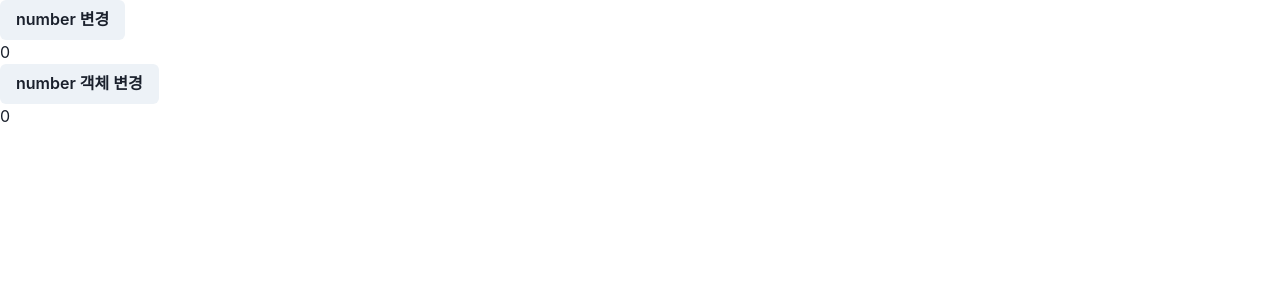
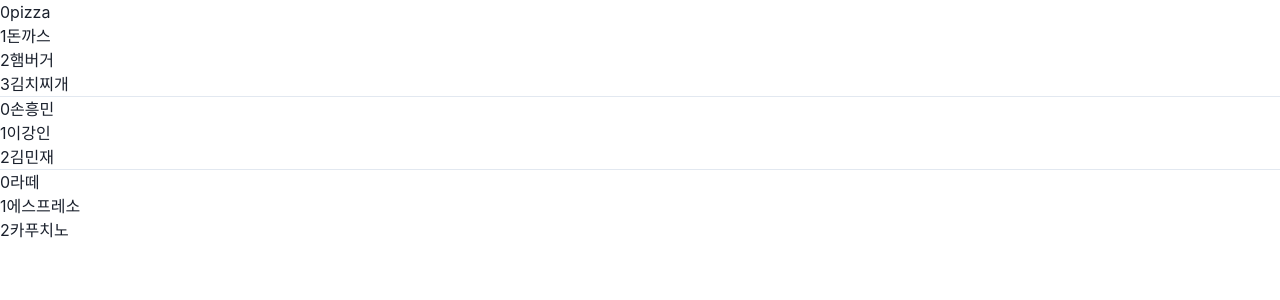
Before and after one commit to Nighteast/react20231031, a React (Create React App) app: page / in a window 1280 px wide. Shown: the top 300 px of the page. Built offline with nearby package versions, Linux system fonts and the light colour scheme.

Commit message:
배열을 jsx에서 사용하기, 리스트아이템에 매핑되는 컴포넌트는 key prop을 꼭 가질 것

```diff
--- a/src/App.js
+++ b/src/App.js
@@ -1,34 +1,44 @@
-import React, { useState } from "react";
-import { Box, Button, Text } from "@chakra-ui/react";
+import React from "react";
+import { List, ListItem } from "@chakra-ui/react";
 
 function App(props) {
-  // set... 메서드로 상태 변경할 수 있음
-  // 상태가 같은지 아닌지 판단해서 re-rander 결정함
+  const arr = ["pizza", "돈까스", "햄버거", "김치찌개"];
+  const arr2 = ["손흥민", "이강인", "김민재"];
+  const arr3 = ["라떼", "에스프레소", "카푸치노"];
+  const arr4 = [
+    { id: 0, name: "라떼" },
+    { id: 1, name: "에스프레소" },
+    { id: 2, name: "카푸치노" },
+  ];
 
-  const [number, setNumber] = useState(0);
-  const [numberObject, setNumberObject] = useState({ number: 0 });
-
-  function handleNumberObjectChange() {
-    // 이렇게 사용하면 안 됨
-    // numberObject.number = numberObject.number + 1;
-    // setNumberObject(numberObject);
-
-    // 복사해서 써야함
-    const newNumberObject = { ...numberObject };
-    newNumberObject.number = newNumberObject.number + 1;
-    setNumberObject(newNumberObject);
-  }
+  const listItems = arr.map((item, index) => (
+    <ListItem key={index}>
+      {index}
+      {item}
+    </ListItem>
+  ));
 
   return (
     <div>
-      <Box>
-        <Button onClick={() => setNumber(number + 1)}>number 변경</Button>
-        <Text>{number}</Text>
-      </Box>
-      <Box>
-        <Button onClick={handleNumberObjectChange}>number 객체 변경</Button>
-        <Text>{numberObject.number}</Text>
-      </Box>
+      <List>{listItems}</List>
+      <hr />
+      <List>
+        {arr2.map((item, index) => (
+          <ListItem key={index}>
+            {index}
+            {item}
+          </ListItem>
+        ))}
+      </List>
+      <hr />
+      <List>
+        {arr3.map((e, i) => (
+          <ListItem key={i}>
+            {i}
+            {e}
+          </ListItem>
+        ))}
+      </List>
     </div>
   );
 }
```
